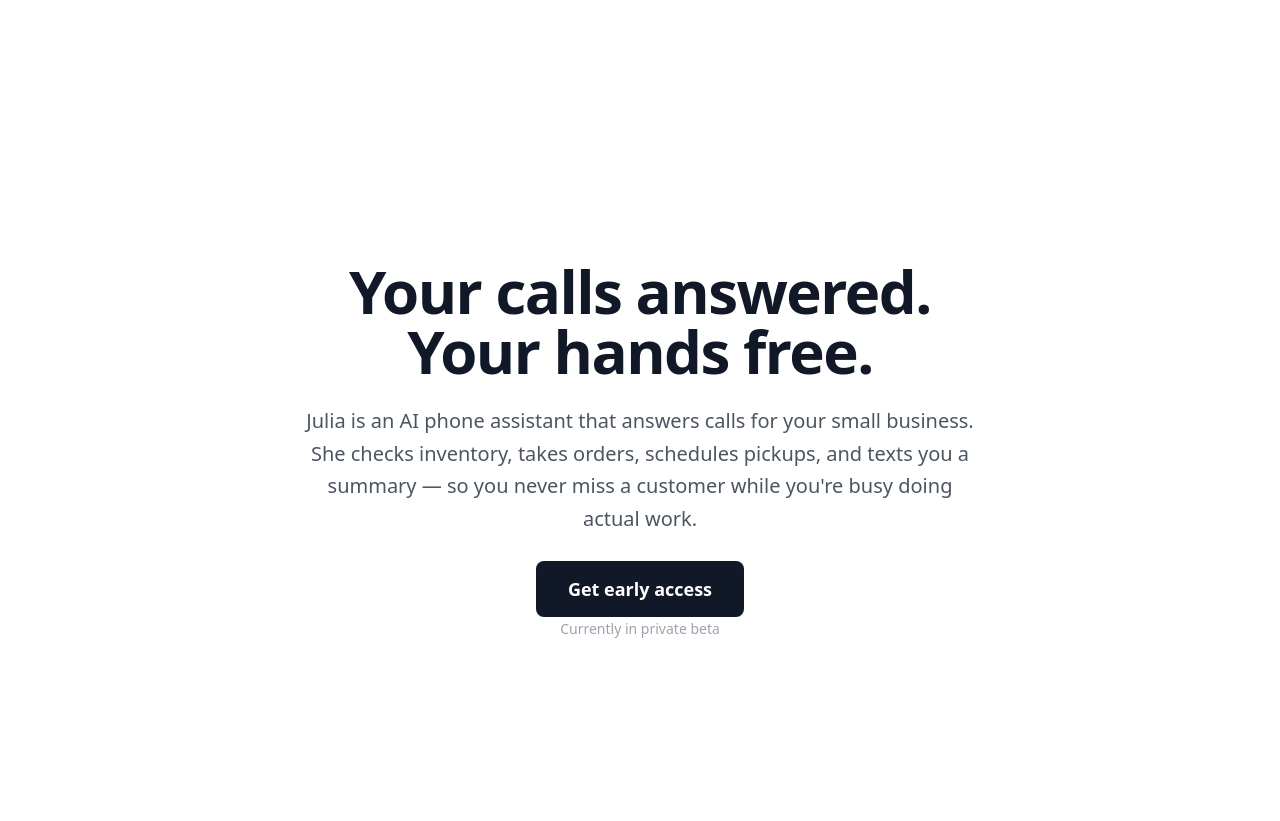
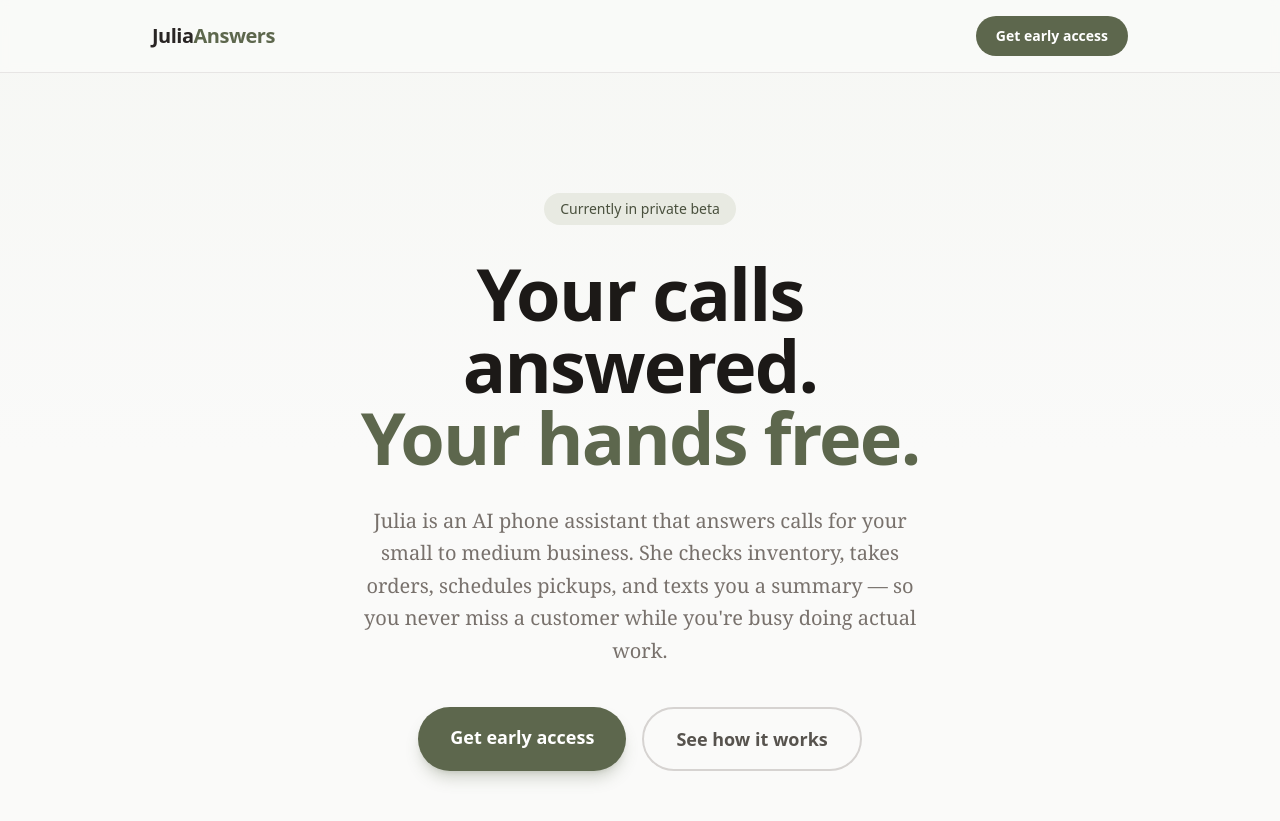
Before and after one commit to juliaanswers/juliaanswers.com, a Jekyll site: the page built from index.html, in a window 1280 px wide and 900 px high. Shown: the top 821 px of the window. Built offline with Jekyll 4.4.1, drawn with Linux system fonts in a browser that asks for light colours; nearby versions of some CDN libraries; some of the changed text lies outside the part shown.

Commit message:
feat: redesign with sage/amber color scheme and richer layout
- Custom Tailwind config with sage green, amber, and warm gray palette
- Sticky nav with logo and CTA
- Hero gradient with beta badge and dual CTAs
- Numbered step badges in "How it works"
- Dark section for feature cards with emoji icons
- Bottom CTA section
- Georgia serif body text with system-ui headings
- Updated copy to "small to medium business"

Co-Authored-By: Claude Opus 4.6 (1M context) <noreply@anthropic.com>

```diff
--- a/_layouts/default.html
+++ b/_layouts/default.html
@@ -6,11 +6,26 @@
   <title>{{ page.title | default: site.title }}</title>
   <meta name="description" content="{{ page.description | default: site.description }}">
   <script src="https://cdn.tailwindcss.com"></script>
+  <script>
+    tailwind.config = {
+      theme: {
+        extend: {
+          colors: {
+            sage: { 50: '#f6f7f4', 100: '#e8eae2', 200: '#d2d6c7', 300: '#b3baa3', 400: '#939d7e', 500: '#778263', 600: '#5d674d', 700: '#49503d', 800: '#3c4234', 900: '#34392e' },
+            amber: { 50: '#fffbeb', 100: '#fef3c7', 200: '#fde68a', 300: '#fcd34d', 400: '#fbbf24', 500: '#f59e0b', 600: '#d97706', 700: '#b45309', 800: '#92400e', 900: '#78350f' },
+            warmgray: { 50: '#fafaf9', 100: '#f5f5f4', 200: '#e7e5e4', 300: '#d6d3d1', 400: '#a8a29e', 500: '#78716c', 600: '#57534e', 700: '#44403c', 800: '#292524', 900: '#1c1917' },
+          }
+        }
+      }
+    }
+  </script>
   <style>
-    body { font-family: system-ui, -apple-system, sans-serif; }
+    body { font-family: 'Georgia', 'Times New Roman', serif; }
+    h1, h2, h3, h4, h5, h6 { font-family: system-ui, -apple-system, sans-serif; }
+    .font-sans { font-family: system-ui, -apple-system, sans-serif; }
   </style>
 </head>
-<body class="bg-white text-gray-900">
+<body class="bg-warmgray-50 text-warmgray-800">
   {{ content }}
 </body>
 </html>
--- a/index.html
+++ b/index.html
@@ -1,55 +1,76 @@
 ---
 layout: default
-title: Julia Answers — AI phone assistant for small businesses
+title: Julia Answers — AI phone assistant for small to medium businesses
 description: Julia answers your business calls, checks inventory, takes orders, and keeps you in the loop — so you can focus on your work.
 ---
 
+<!-- Nav -->
+<nav class="fixed top-0 w-full bg-warmgray-50/80 backdrop-blur-sm z-50 border-b border-warmgray-200">
+  <div class="max-w-5xl mx-auto px-6 py-4 flex justify-between items-center">
+    <div class="font-sans font-bold text-xl text-warmgray-800 tracking-tight">Julia<span class="text-sage-600">Answers</span></div>
+    <a href="mailto:hello@juliaanswers.com"
+       class="font-sans text-sm font-semibold bg-sage-600 text-white px-5 py-2.5 rounded-full hover:bg-sage-700 transition">
+      Get early access
+    </a>
+  </div>
+</nav>
+
 <!-- Hero -->
-<section class="min-h-screen flex items-center justify-center px-6">
+<section class="min-h-screen flex items-center justify-center px-6 bg-gradient-to-b from-sage-50 via-warmgray-50 to-warmgray-50 pt-16">
   <div class="max-w-2xl text-center">
-    <h1 class="text-5xl font-bold tracking-tight sm:text-6xl">
-      Your calls answered.<br>Your hands free.
+    <div class="inline-block font-sans text-sm font-medium text-sage-700 bg-sage-100 px-4 py-1.5 rounded-full mb-8">
+      Currently in private beta
+    </div>
+    <h1 class="font-sans text-5xl font-bold tracking-tight sm:text-6xl lg:text-7xl text-warmgray-900">
+      Your calls answered.<br>
+      <span class="text-sage-600">Your hands free.</span>
     </h1>
-    <p class="mt-6 text-xl text-gray-600 leading-relaxed">
-      Julia is an AI phone assistant that answers calls for your small business.
+    <p class="mt-8 text-xl text-warmgray-500 leading-relaxed max-w-xl mx-auto">
+      Julia is an AI phone assistant that answers calls for your small to medium business.
       She checks inventory, takes orders, schedules pickups, and texts you a summary
       — so you never miss a customer while you're busy doing actual work.
     </p>
-    <div class="mt-10">
+    <div class="mt-10 flex flex-col sm:flex-row gap-4 justify-center">
       <a href="mailto:hello@juliaanswers.com"
-         class="rounded-lg bg-gray-900 px-8 py-4 text-lg font-semibold text-white hover:bg-gray-700 transition">
+         class="font-sans rounded-full bg-sage-600 px-8 py-4 text-lg font-semibold text-white hover:bg-sage-700 transition shadow-lg shadow-sage-600/25">
         Get early access
       </a>
+      <a href="#how-it-works"
+         class="font-sans rounded-full border-2 border-warmgray-300 px-8 py-4 text-lg font-semibold text-warmgray-600 hover:border-sage-400 hover:text-sage-700 transition">
+        See how it works
+      </a>
     </div>
-    <p class="mt-4 text-sm text-gray-400">Currently in private beta</p>
   </div>
 </section>
 
 <!-- How it works -->
-<section class="bg-gray-50 py-24 px-6">
+<section id="how-it-works" class="py-24 px-6 bg-white">
   <div class="max-w-4xl mx-auto">
-    <h2 class="text-3xl font-bold text-center mb-16">How it works</h2>
+    <div class="text-center mb-16">
+      <p class="font-sans text-sm font-semibold text-sage-600 uppercase tracking-widest mb-3">Simple as 1-2-3</p>
+      <h2 class="font-sans text-4xl font-bold text-warmgray-900">How it works</h2>
+    </div>
     <div class="grid md:grid-cols-3 gap-12">
-      <div>
-        <div class="text-4xl mb-4">1.</div>
-        <h3 class="text-xl font-semibold mb-2">A customer calls</h3>
-        <p class="text-gray-600">
+      <div class="text-center">
+        <div class="w-14 h-14 rounded-2xl bg-amber-100 text-amber-700 flex items-center justify-center text-2xl font-bold font-sans mx-auto mb-5">1</div>
+        <h3 class="font-sans text-xl font-semibold mb-3 text-warmgray-900">A customer calls</h3>
+        <p class="text-warmgray-500 leading-relaxed">
           Julia picks up, greets them by name if they've called before,
           and asks how she can help.
         </p>
       </div>
-      <div>
-        <div class="text-4xl mb-4">2.</div>
-        <h3 class="text-xl font-semibold mb-2">She handles it</h3>
-        <p class="text-gray-600">
+      <div class="text-center">
+        <div class="w-14 h-14 rounded-2xl bg-sage-100 text-sage-700 flex items-center justify-center text-2xl font-bold font-sans mx-auto mb-5">2</div>
+        <h3 class="font-sans text-xl font-semibold mb-3 text-warmgray-900">She handles it</h3>
+        <p class="text-warmgray-500 leading-relaxed">
           Check what's in stock, place an order, schedule a pickup time
           — Julia takes care of it in the conversation.
         </p>
       </div>
-      <div>
-        <div class="text-4xl mb-4">3.</div>
-        <h3 class="text-xl font-semibold mb-2">You get a text</h3>
-        <p class="text-gray-600">
+      <div class="text-center">
+        <div class="w-14 h-14 rounded-2xl bg-amber-100 text-amber-700 flex items-center justify-center text-2xl font-bold font-sans mx-auto mb-5">3</div>
+        <h3 class="font-sans text-xl font-semibold mb-3 text-warmgray-900">You get a text</h3>
+        <p class="text-warmgray-500 leading-relaxed">
           After the call, you get an SMS summary with what happened,
           what was ordered, and anything that needs your attention.
         </p>
@@ -59,40 +80,59 @@ description: Julia answers your business calls, checks inventory, takes orders,
 </section>
 
 <!-- Built for -->
-<section class="py-24 px-6">
-  <div class="max-w-3xl mx-auto text-center">
-    <h2 class="text-3xl font-bold mb-6">Built for businesses where your hands are dirty</h2>
-    <p class="text-xl text-gray-600 leading-relaxed mb-12">
+<section class="py-24 px-6 bg-warmgray-900 text-white">
+  <div class="max-w-4xl mx-auto text-center">
+    <p class="font-sans text-sm font-semibold text-sage-400 uppercase tracking-widest mb-3">Who it's for</p>
+    <h2 class="font-sans text-4xl font-bold mb-6">Built for businesses where<br>your hands are dirty</h2>
+    <p class="text-xl text-warmgray-400 leading-relaxed mb-16 max-w-2xl mx-auto">
       Farms, flower shops, bakeries, market vendors — if you're too busy making
       the thing to answer the phone, Julia's got you covered.
     </p>
-    <div class="grid sm:grid-cols-2 gap-8 text-left">
-      <div class="border rounded-xl p-6">
-        <h3 class="font-semibold text-lg mb-2">Real conversations</h3>
-        <p class="text-gray-600">Not a phone tree. Julia talks like a person, handles follow-up questions, and knows your products.</p>
+    <div class="grid sm:grid-cols-2 gap-6 text-left">
+      <div class="bg-warmgray-800 rounded-2xl p-8 border border-warmgray-700">
+        <div class="text-3xl mb-4">&#x1F399;</div>
+        <h3 class="font-sans font-semibold text-lg mb-2 text-white">Real conversations</h3>
+        <p class="text-warmgray-400">Not a phone tree. Julia talks like a person, handles follow-up questions, and knows your products.</p>
       </div>
-      <div class="border rounded-xl p-6">
-        <h3 class="font-semibold text-lg mb-2">Live inventory</h3>
-        <p class="text-gray-600">Connected to your stock levels. Julia knows what's available and what's sold out — no overselling.</p>
+      <div class="bg-warmgray-800 rounded-2xl p-8 border border-warmgray-700">
+        <div class="text-3xl mb-4">&#x1F4E6;</div>
+        <h3 class="font-sans font-semibold text-lg mb-2 text-white">Live inventory</h3>
+        <p class="text-warmgray-400">Connected to your stock levels. Julia knows what's available and what's sold out — no overselling.</p>
       </div>
-      <div class="border rounded-xl p-6">
-        <h3 class="font-semibold text-lg mb-2">Orders & scheduling</h3>
-        <p class="text-gray-600">Takes orders, books pickup times, and confirms everything with the customer before hanging up.</p>
+      <div class="bg-warmgray-800 rounded-2xl p-8 border border-warmgray-700">
+        <div class="text-3xl mb-4">&#x1F4CB;</div>
+        <h3 class="font-sans font-semibold text-lg mb-2 text-white">Orders & scheduling</h3>
+        <p class="text-warmgray-400">Takes orders, books pickup times, and confirms everything with the customer before hanging up.</p>
       </div>
-      <div class="border rounded-xl p-6">
-        <h3 class="font-semibold text-lg mb-2">Owner dashboard</h3>
-        <p class="text-gray-600">See every call, order, and transcript. Watch live calls as they happen. Stay in control.</p>
+      <div class="bg-warmgray-800 rounded-2xl p-8 border border-warmgray-700">
+        <div class="text-3xl mb-4">&#x1F4CA;</div>
+        <h3 class="font-sans font-semibold text-lg mb-2 text-white">Owner dashboard</h3>
+        <p class="text-warmgray-400">See every call, order, and transcript. Watch live calls as they happen. Stay in control.</p>
       </div>
     </div>
   </div>
 </section>
 
+<!-- CTA -->
+<section class="py-24 px-6 bg-gradient-to-b from-sage-50 to-warmgray-50">
+  <div class="max-w-2xl mx-auto text-center">
+    <h2 class="font-sans text-4xl font-bold text-warmgray-900 mb-6">Ready to stop missing calls?</h2>
+    <p class="text-xl text-warmgray-500 mb-10">
+      Julia is in private beta with a handful of small to medium businesses. Reach out and we'll get you set up.
+    </p>
+    <a href="mailto:hello@juliaanswers.com"
+       class="font-sans rounded-full bg-sage-600 px-8 py-4 text-lg font-semibold text-white hover:bg-sage-700 transition shadow-lg shadow-sage-600/25">
+      Get early access
+    </a>
+  </div>
+</section>
+
 <!-- Footer -->
-<footer class="border-t py-12 px-6">
+<footer class="border-t border-warmgray-200 py-12 px-6 bg-warmgray-50">
   <div class="max-w-4xl mx-auto flex flex-col sm:flex-row justify-between items-center gap-4">
-    <div class="font-semibold text-lg">Julia Answers</div>
-    <div class="text-gray-500 text-sm">
-      <a href="mailto:hello@juliaanswers.com" class="hover:text-gray-900">hello@juliaanswers.com</a>
+    <div class="font-sans font-bold text-lg text-warmgray-800">Julia<span class="text-sage-600">Answers</span></div>
+    <div class="text-warmgray-400 text-sm font-sans">
+      <a href="mailto:hello@juliaanswers.com" class="hover:text-sage-600 transition">hello@juliaanswers.com</a>
     </div>
   </div>
 </footer>
```
